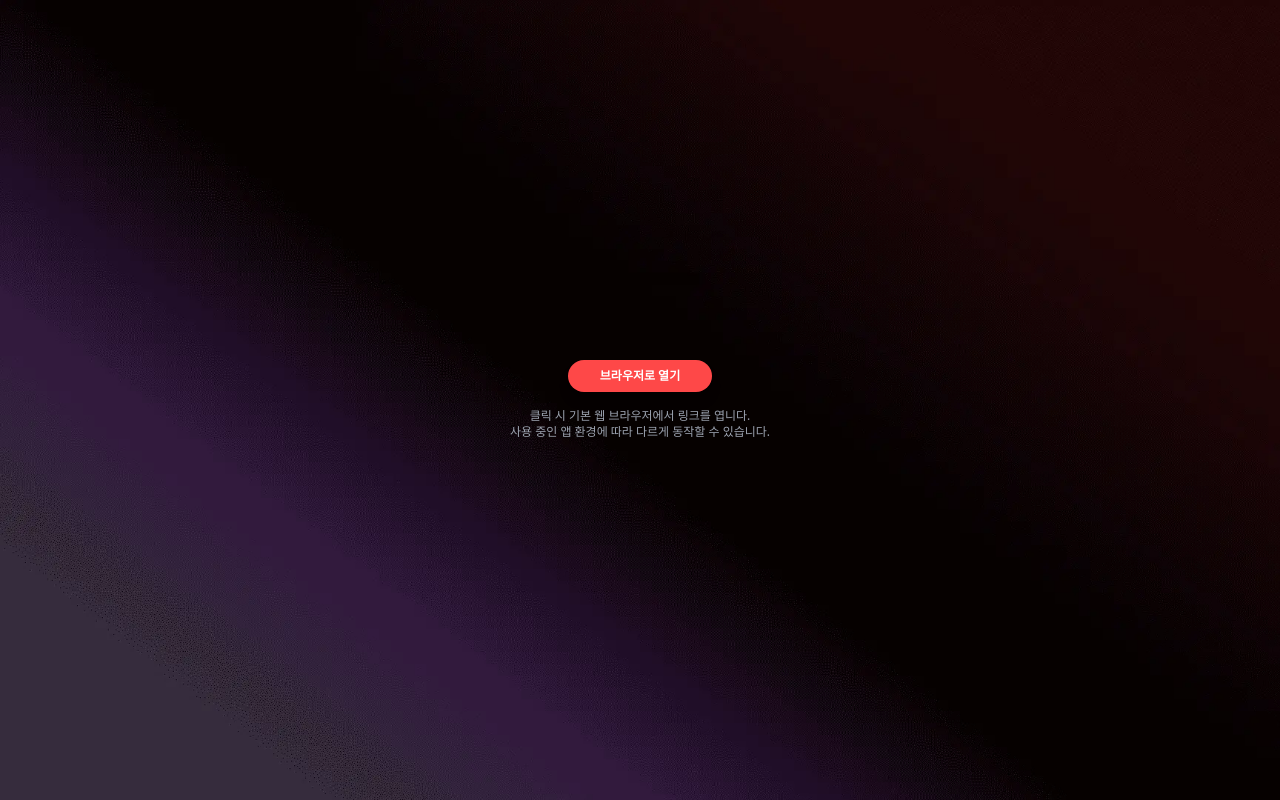
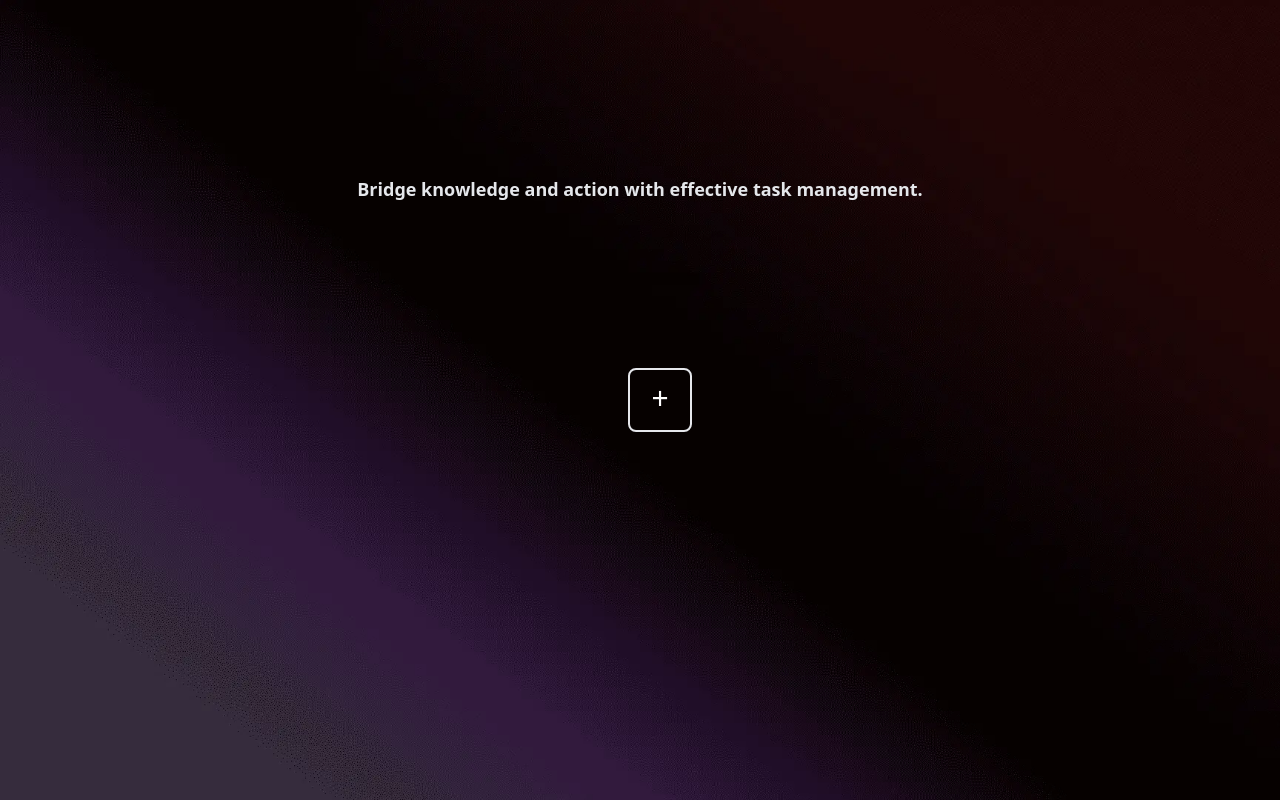
Before and after one commit to jehoonje/kanban-next-ts, a Next.js app: page / in a window 1280 px wide. Built offline with nearby package versions, Linux system fonts and the light colour scheme; no server answers; the database is empty.

Commit message:
🐛 Fix: 브라우저 페이지 해제

```diff
--- a/app/layout.tsx
+++ b/app/layout.tsx
@@ -1,83 +1,49 @@
-"use client"; // Client component for simplicity, though might not be strictly necessary now
+"use client";
 
 import "../styles/global.css";
-import { ReactNode } from "react";
-// Remove unused imports: useEffect, useState, usePathname, AnimatePresence, motion
+import { ReactNode, useEffect, useState } from "react";
+import { usePathname } from "next/navigation";
+import { AnimatePresence, motion } from "framer-motion";
 
 export default function RootLayout({ children }: { children: ReactNode }) {
-  // Remove state and effect for fade transition
-  // const [fade, setFade] = useState(true);
-  // const pathname = usePathname();
-  // useEffect(() => { ... }, [pathname]);
+  const [fade, setFade] = useState(true);
+  const pathname = usePathname();
+
+  // pathname이 바뀔 때마다 페이드 아웃 → 인 처리
+  useEffect(() => {
+    // 일단 페이드 아웃
+    setFade(false);
+
+    // 약간의 지연 후 페이드 인
+    const timeout = setTimeout(() => {
+      setFade(true);
+    }, 0);
+
+    return () => clearTimeout(timeout);
+  }, [pathname]);
 
   return (
     <html lang="en">
-      <head>
-        {/* 기본 head 태그 내용 (필요시 title 등 추가) */}
-        <title>Open Link</title>
-        <meta name="description" content="Open a link in the browser" />
-      </head>
-      {/* Body: 배경 이미지 및 기본 중앙 정렬 유지, 페이드 관련 클래스 제거 */}
+      <head />
+      {/* fade가 true일 때 opacity-100, false일 때 opacity-0 으로 트랜지션 */}
       <body
-        className={`w-screen h-screen flex justify-center items-center bg-gray-50 bg-cover bg-center bg-no-repeat`}
+        className={`transition-opacity duration-500 ${
+          fade ? "opacity-100" : "opacity-0"
+        } w-screen h-screen flex justify-center items-center bg-gray-50 bg-cover bg-center bg-no-repeat`}
         style={{ backgroundImage: "url('/images/background.webp')" }}
       >
-        {/* Content Area: 자식 요소를 중앙에 배치 */}
-        <div className="w-4/5 h-4/5 rounded-md flex justify-center items-center relative">
-          {/* Remove motion wrapper */}
+        {/* 4/5 레이아웃, 테두리+둥근모서리+가운데정렬 */}
+        <motion.div
+          key={pathname} // 페이지 변경마다 새로운 key를 적용하여 새로 고침
+          className="w-4/5 h-4/5 rounded-md flex justify-center items-center relative"
+          initial={{ opacity: 0 }}
+          animate={{ opacity: 1 }}
+          exit={{ opacity: 0 }}
+          transition={{ duration: 0.5 }}
+        >
           {children}
-        </div>
+        </motion.div>
       </body>
     </html>
   );
 }
-
-// "use client";
-
-// import "../styles/global.css";
-// import { ReactNode, useEffect, useState } from "react";
-// import { usePathname } from "next/navigation";
-// import { AnimatePresence, motion } from "framer-motion";
-
-// export default function RootLayout({ children }: { children: ReactNode }) {
-//   const [fade, setFade] = useState(true);
-//   const pathname = usePathname();
-
-//   // pathname이 바뀔 때마다 페이드 아웃 → 인 처리
-//   useEffect(() => {
-//     // 일단 페이드 아웃
-//     setFade(false);
-
-//     // 약간의 지연 후 페이드 인
-//     const timeout = setTimeout(() => {
-//       setFade(true);
-//     }, 0);
-
-//     return () => clearTimeout(timeout);
-//   }, [pathname]);
-
-//   return (
-//     <html lang="en">
-//       <head />
-//       {/* fade가 true일 때 opacity-100, false일 때 opacity-0 으로 트랜지션 */}
-//       <body
-//         className={`transition-opacity duration-500 ${
-//           fade ? "opacity-100" : "opacity-0"
-//         } w-screen h-screen flex justify-center items-center bg-gray-50 bg-cover bg-center bg-no-repeat`}
-//         style={{ backgroundImage: "url('/images/background.webp')" }}
-//       >
-//         {/* 4/5 레이아웃, 테두리+둥근모서리+가운데정렬 */}
-//         <motion.div
-//           key={pathname} // 페이지 변경마다 새로운 key를 적용하여 새로 고침
-//           className="w-4/5 h-4/5 rounded-md flex justify-center items-center relative"
-//           initial={{ opacity: 0 }}
-//           animate={{ opacity: 1 }}
-//           exit={{ opacity: 0 }}
-//           transition={{ duration: 0.5 }}
-//         >
-//           {children}
-//         </motion.div>
-//       </body>
-//     </html>
-//   );
-// }
--- a/app/page.tsx
+++ b/app/page.tsx
@@ -1,11 +1,7 @@
-// Remove async keyword and supabase import/call
-// import { supabase } from "../lib/supabase";
-import OpenButtonPage from "./OpenButtonPage"; // 새로 만들 컴포넌트 import
+import Home from "./Home";
+import { supabase } from "../lib/supabase";
 
-export default function Page() {
-  // Remove board fetching logic
-  // const { data: boards, error } = await supabase.from("boards").select("*");
-
-  // Render the new simple component
-  return <OpenButtonPage />;
+export default async function Page() {
+  const { data: boards, error } = await supabase.from("boards").select("*");
+  return <Home />;
 }
```
